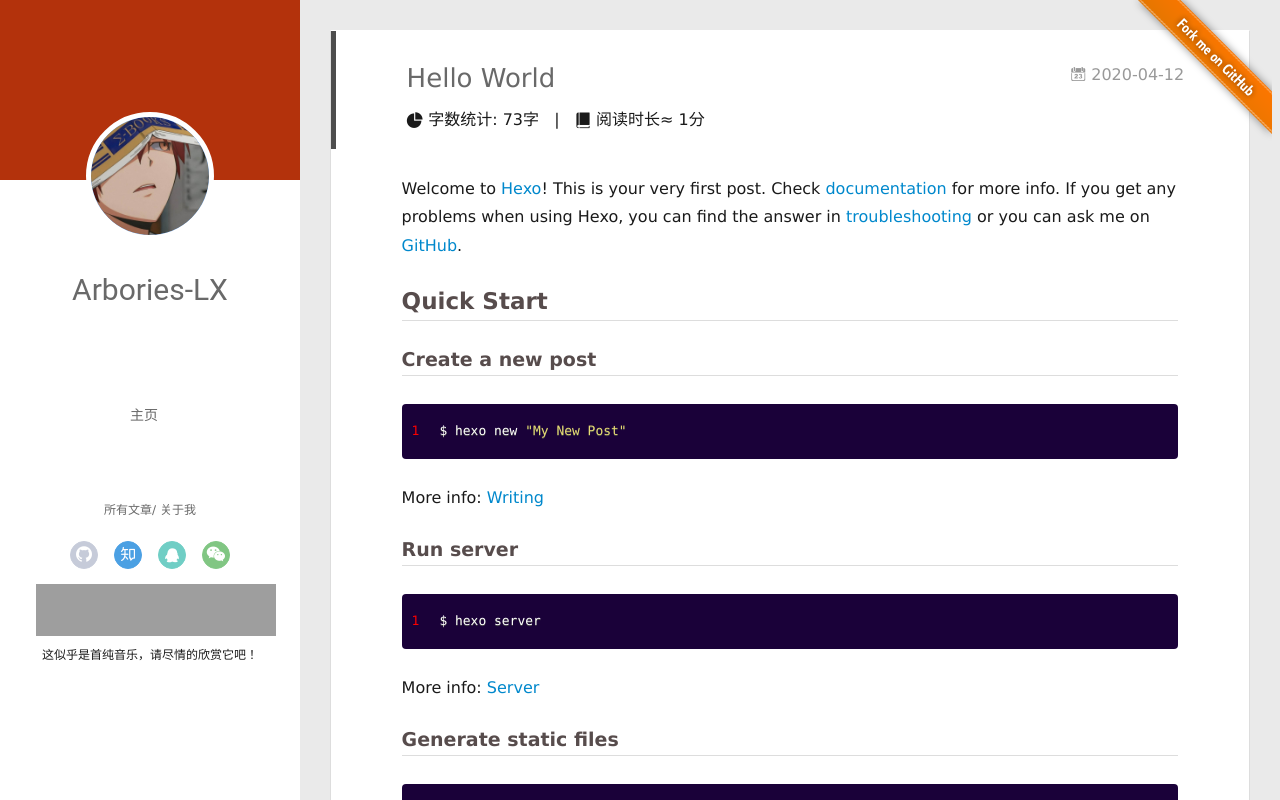
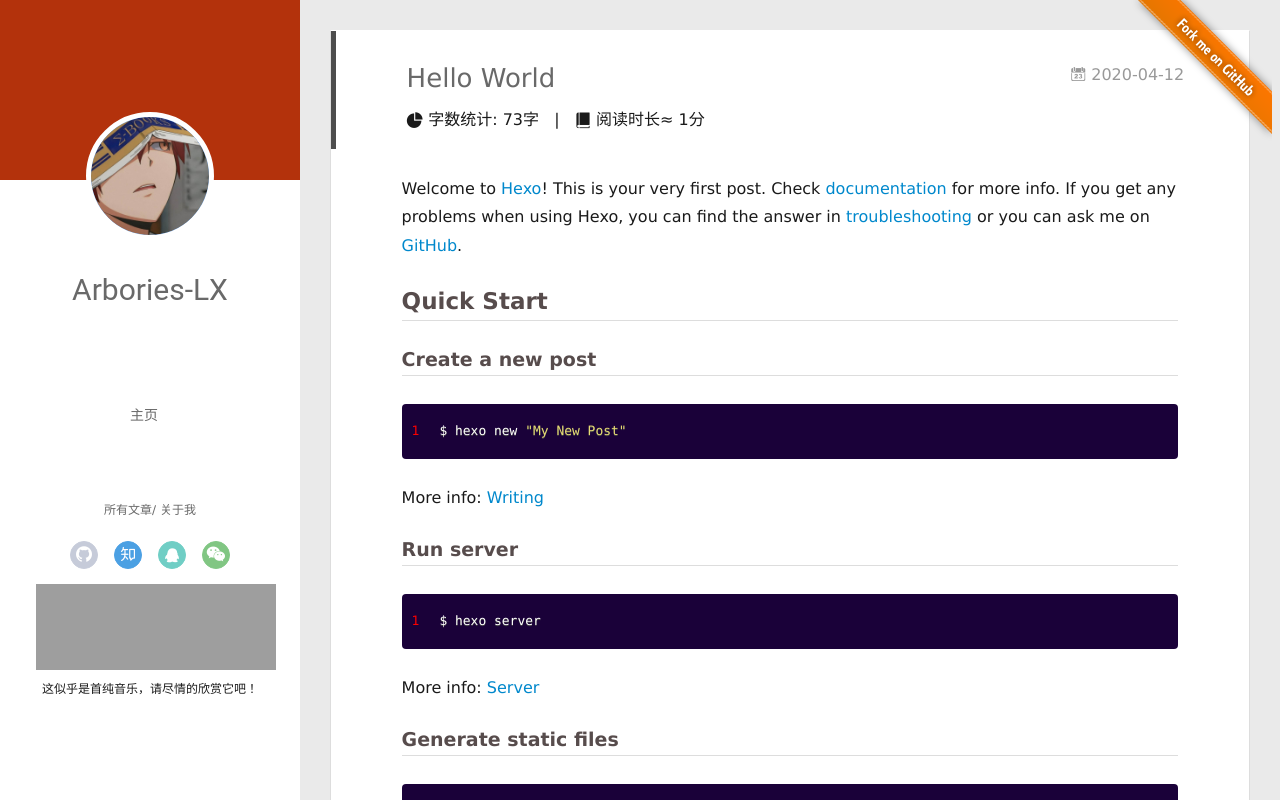
Before and after one commit to Arbories-LX/Arbories-LX.github.io, a plain HTML site: page 2020/04/12/hello-world/index.html in a window 1280 px wide. Drawn offline with Linux system fonts and the light colour scheme; some packages are replaced by stand-ins of ours; grey boxes are pictures that could not be loaded; a script that the page names is missing.

Commit message:
Site updated: 2020-04-14 12:15:08

```diff
--- a/2020/04/12/hello-world/index.html
+++ b/2020/04/12/hello-world/index.html
@@ -110,7 +110,7 @@
 
 
 			<div>
-			<iframe frameborder="no" border="0" marginwidth="0" marginheight="0" width=240 height=52 src="//music.163.com/outchain/player?type=2&id=406355&auto=1&height=66"></iframe>
+			<iframe frameborder="no" border="0" marginwidth="0" marginheight="0" width=240 height=86 src="//music.163.com/outchain/player?type=2&id=406355&auto=1&height=66"></iframe>
 			</div>
 
 
```
Also changed, not shown: archives/2020/04/index.html (+1 -1 lines), archives/2020/index.html (+1 -1 lines), archives/index.html (+1 -1 lines), index.html (+1 -1 lines), tags/hexo/index.html (+1 -1 lines), tags/tag/index.html (+1 -1 lines), tags/yilia/index.html (+1 -1 lines), tags/小工具/index.html (+1 -1 lines).
